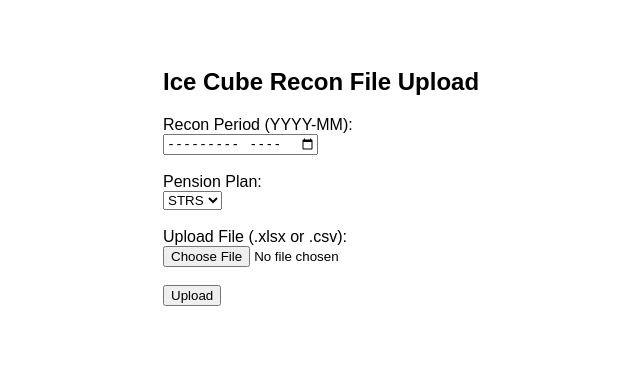
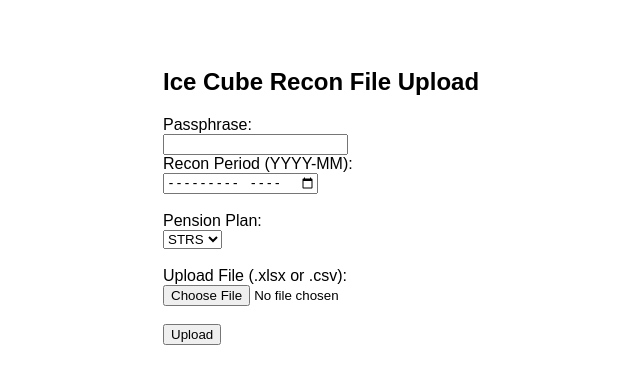
Before and after one commit to bobgdickson/khsd-retirement-recon, a FastAPI app: page / in a window 1280 px wide. Shown: the top 384 px of the page, without its empty margins (177-817 px from the left). Run offline with FastAPI, Linux system fonts and the light colour scheme; some libraries are stand-ins or nearby versions.

Commit message:
Add passphrase secure endpoint

```diff
--- /dev/null
+++ b/app/config.py
@@ -0,0 +1,6 @@
+from dotenv import load_dotenv
+import os
+
+load_dotenv()
+
+PASSPHRASE = os.getenv("PASSPHRASE", "default_passphrase")
--- a/app/routes/recon_import.py
+++ b/app/routes/recon_import.py
@@ -9,6 +9,7 @@ from dateutil.relativedelta import relativedelta
 from app.models import IceCubeReconPers, IceCubeReconStrs
 from fastapi.responses import HTMLResponse
 from fastapi.templating import Jinja2Templates
+from app.config import PASSPHRASE
 
 templates = Jinja2Templates(directory="app/templates")
 
@@ -202,8 +203,11 @@ async def import_ice_cube_file(
     file: UploadFile = File(...),
     month: str = Form(...),
     pension_plan: str = Form(...),
+    passphrase: str = Form(...),
     db: Session = Depends(get_db)
 ):
+    if passphrase != PASSPHRASE:
+        raise HTTPException(status_code=403, detail="Invalid passphrase.")
     parsed_date = datetime.strptime(month, "%Y-%m")
     contents = await file.read()
     df = pd.read_excel(io.BytesIO(contents)) if file.filename.endswith(".xlsx") else pd.read_csv(io.StringIO(contents.decode("utf-8")))
--- a/app/routes/ui_router.py
+++ b/app/routes/ui_router.py
@@ -7,6 +7,7 @@ import pandas as pd
 import io
 from app.db import get_db
 from app.routes.recon_import import process_ice_cube_upload  # ← assumes logic lives in recon_import.py
+from app.config import PASSPHRASE
 
 router = APIRouter()
 templates = Jinja2Templates(directory="app/templates")
@@ -21,8 +22,11 @@ async def handle_upload(
     file: UploadFile = File(...),
     month: str = Form(...),
     pension_plan: str = Form(...),
+    passphrase: str = Form(...),
     db: Session = Depends(get_db),
 ):
+    if passphrase != PASSPHRASE:
+        return HTMLResponse("<div class='error'>❌ Invalid passphrase.</div>", status_code=403)
     try:
         parsed_date = datetime.strptime(month, "%Y-%m")
         contents = await file.read()
--- a/app/templates/index.html
+++ b/app/templates/index.html
@@ -14,6 +14,9 @@
 <body>
   <h2>Ice Cube Recon File Upload</h2>
   <form id="recon-upload-form" enctype="multipart/form-data">
+
+    <label for="passphrase">Passphrase:</label><br>
+    <input type="password" name="passphrase" required><br>
     <label for="month">Recon Period (YYYY-MM):</label><br>
     <input type="month" name="month" required><br><br>
 
```
Also changed, not shown: app/templates/ice_cube_upload.html (deleted, +0 -33 lines), README.md, 1 other file.
